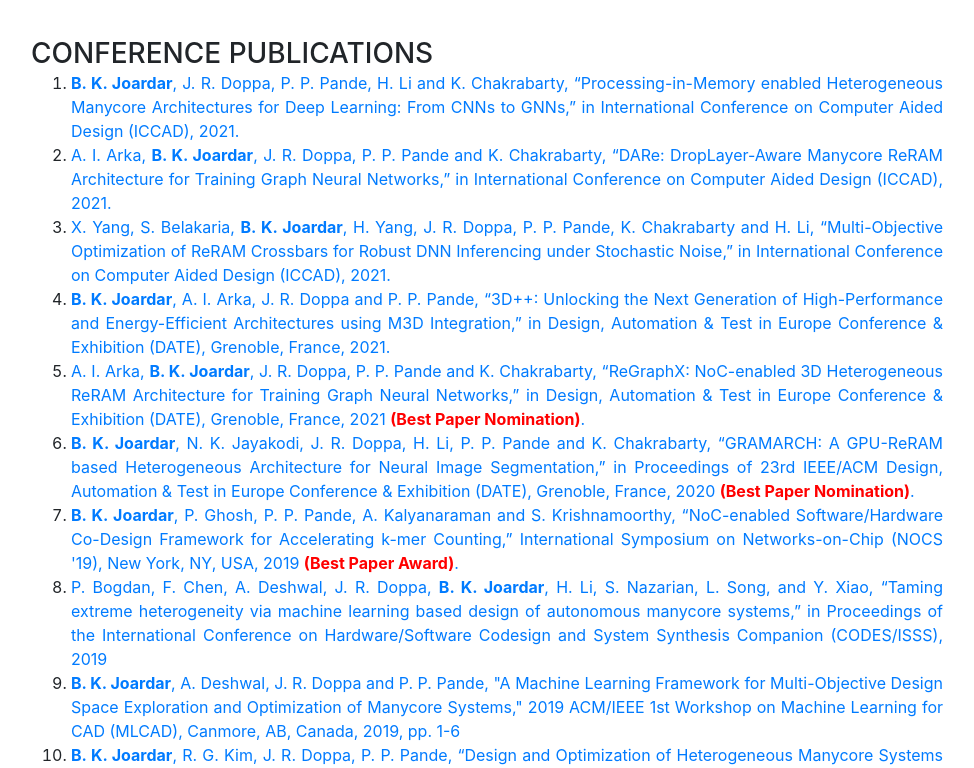
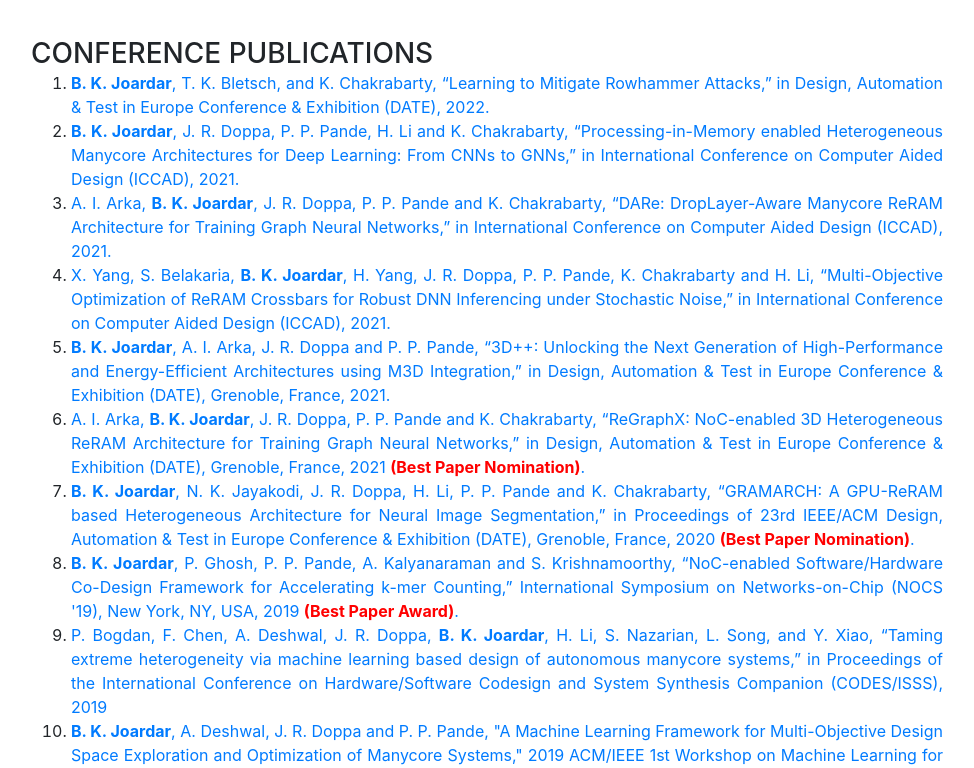
Before and after one commit to bjoardar/bjoardar.github.io, a website with bundled scripts: page index.html in a window 1280 px wide. Shown: the part 4772-5540 px from the top of the page, without its empty margins (289-1263 px from the left). Built offline with nearby package versions, Linux system fonts and the light colour scheme; a web font is replaced by a local one.

Commit message:
Update index.html

```diff
--- a/index.html
+++ b/index.html
@@ -327,6 +327,7 @@
 		  <h3 class="mb-0">Conference Publications</h3>
               <div>
 			   <ol type="1">
+          <li><a href="#publications" target="_blank"><b>B. K. Joardar</b>, T. K. Bletsch, and K. Chakrabarty, “Learning to Mitigate Rowhammer Attacks,” in Design, Automation & Test in Europe Conference & Exhibition (DATE), 2022.</a></li>
           <li><a href="#publications" target="_blank"><b>B. K. Joardar</b>, J. R. Doppa, P. P. Pande, H. Li and K. Chakrabarty, “Processing-in-Memory enabled Heterogeneous Manycore Architectures for Deep Learning: From CNNs to GNNs,” in International Conference on Computer Aided Design (ICCAD), 2021.</a></li>
           <li><a href="#publications" target="_blank">A. I. Arka, <b>B. K. Joardar</b>, J. R. Doppa, P. P. Pande and K. Chakrabarty, “DARe: DropLayer-Aware Manycore ReRAM Architecture for Training Graph Neural Networks,” in International Conference on Computer Aided Design (ICCAD), 2021.</a></li>
           <li><a href="https://arxiv.org/pdf/2109.05437" target="_blank">X. Yang, S. Belakaria, <b>B. K. Joardar</b>, H. Yang, J. R. Doppa, P. P. Pande, K. Chakrabarty and H. Li, “Multi-Objective Optimization of ReRAM Crossbars for Robust DNN Inferencing under Stochastic Noise,” in International Conference on Computer Aided Design (ICCAD), 2021.</a></li>
```
